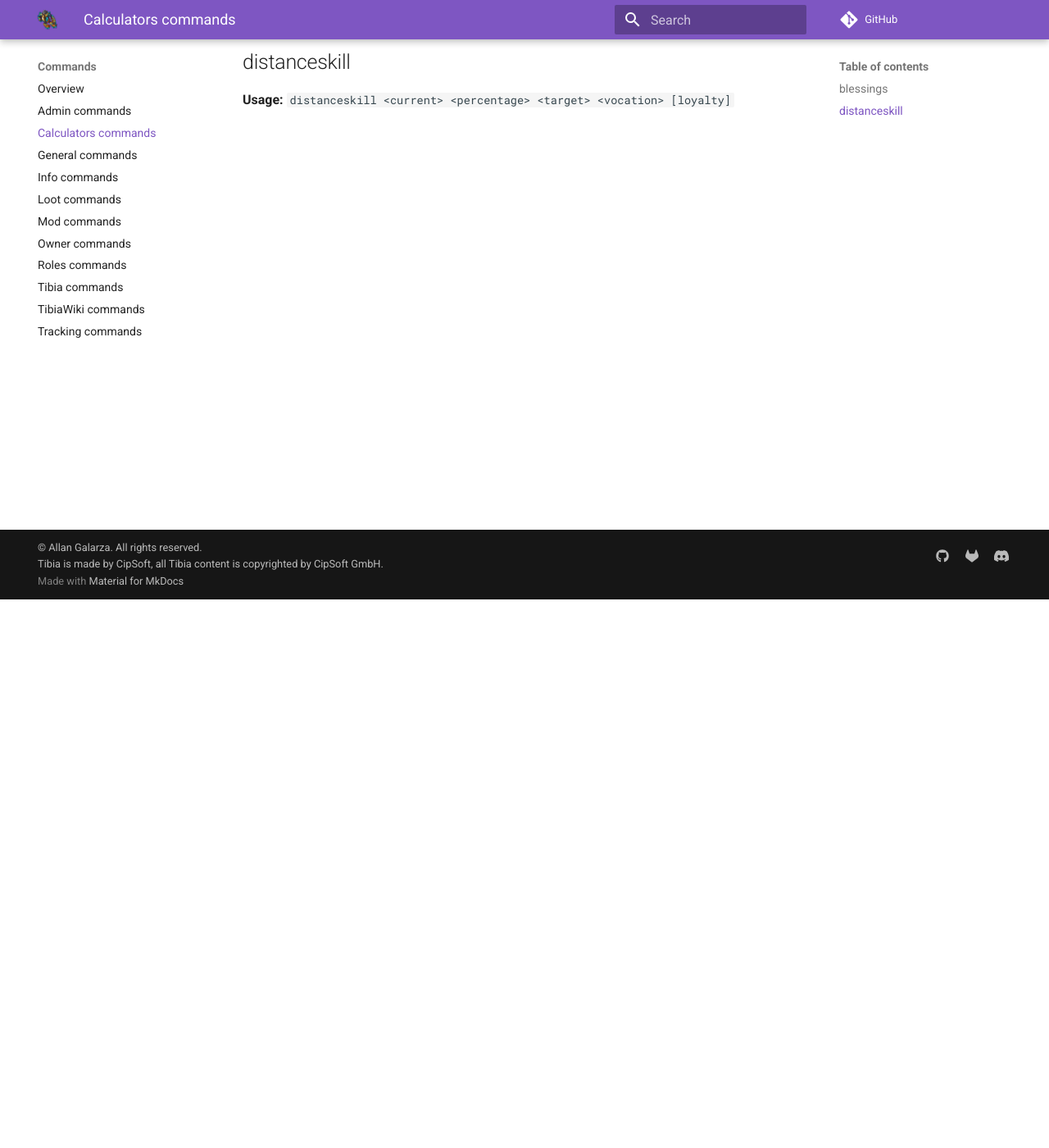
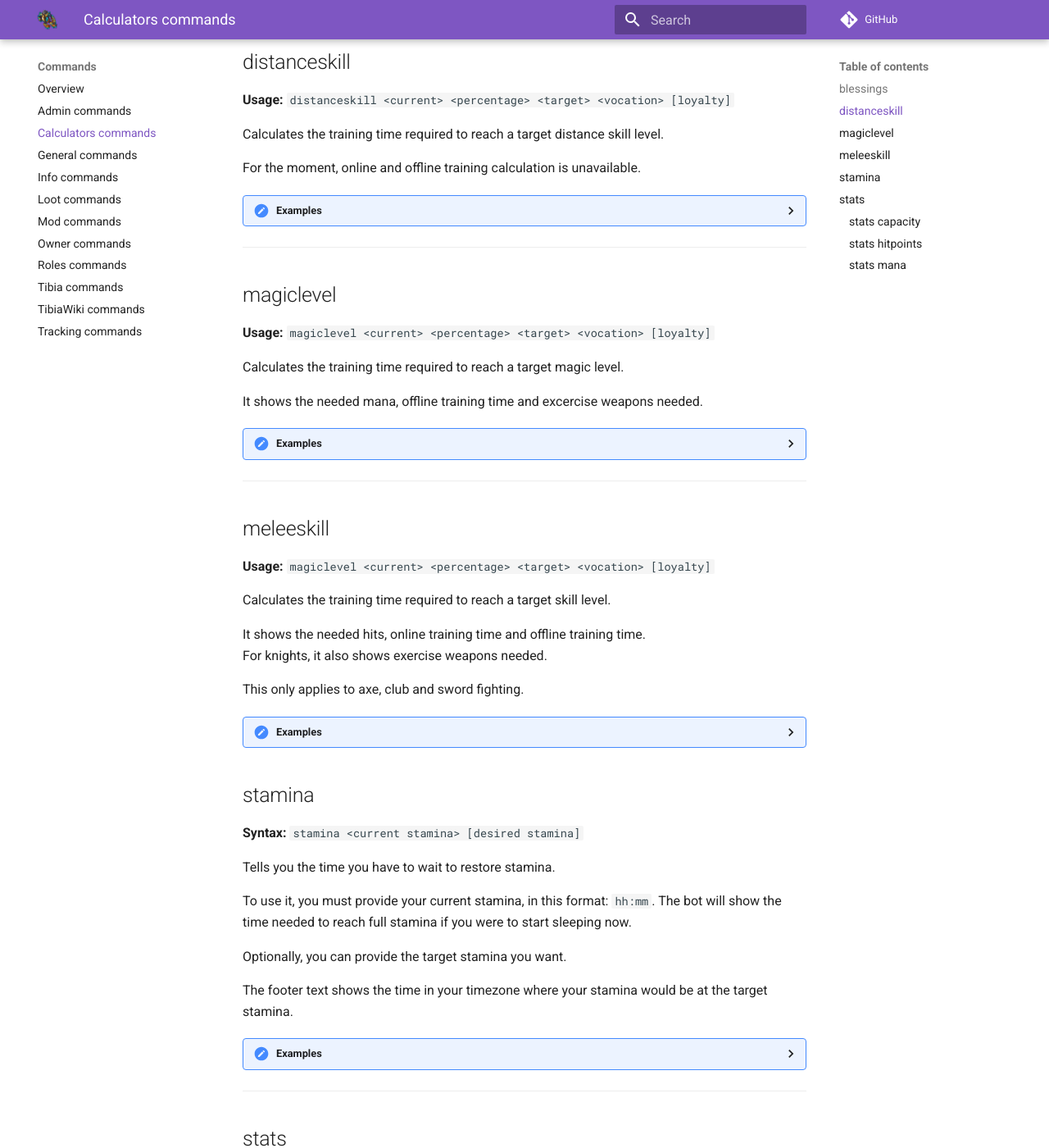
Before and after one commit to Galarzaa90/NabBot, an MkDocs documentation site: the page built from docs/commands/calculators.md, in a window 1280 px wide and 1400 px high, scrolled down 669 px. Shown: the whole window at 82% size. Built offline with MkDocs 1.6.1 and Material for MkDocs 9.7.7, drawn with Linux system fonts in a browser that asks for light colours; comment, search, counter and statistics services are not loaded; some of the changed text lies outside the part shown.

Commit message:
Added command documentation for calculators cog - Fixed minor issues found

```diff
--- a/docs/commands/calculators.md
+++ b/docs/commands/calculators.md
@@ -15,11 +15,131 @@ For players over level 100, it will also display the cost of the Blessing of the
 
 ??? Summary "Examples"
     **/bless 90**
-    ![image](../assets/images/commands/bless_1.png)
+    ![image](../assets/images/commands/calculators/blessings_1.png)
     **/bless 140**
-    ![image](../assets/images/commands/bless_2.png)
+    ![image](../assets/images/commands/calculators/blessings_2.png)
+
+----
+## distanceskill
+**Usage:** `distanceskill <current> <percentage> <target> <vocation> [loyalty]`
+
+Calculates the training time required to reach a target distance skill level.
+
+For the moment, online and offline training calculation is unavailable.
+
+??? Summary "Examples"
+    **/distanceskill 56 3 70 rp 10**
+    ![image](../assets/images/commands/calculators/distanceskill.png
+
+----
+## magiclevel
+**Usage:** `magiclevel <current> <percentage> <target> <vocation> [loyalty]`
+
+Calculates the training time required to reach a target magic level.
+
+It shows the needed mana, offline training time and excercise weapons needed.
+
+??? Summary "Examples"
+    **/magiclevel 80 45 85 druid**
+    ![image](../assets/images/commands/calculators/magiclevel_1.png)
+    **/magiclevel 6 83 8 knight 15**
+    ![image](../assets/images/commands/calculators/magiclevel_2.png)
+
+----
+## meleeskill
+**Usage:** `magiclevel <current> <percentage> <target> <vocation> [loyalty]`
+
+Calculates the training time required to reach a target skill level.
+
+It shows the needed hits, online training time and offline training time.
+For knights, it also shows exercise weapons needed.
+
+This only applies to axe, club and sword fighting.
+
+??? Summary "Examples"
+    **/meleeskill 10 0 70 knight 50**
+    ![image](../assets/images/commands/calculators/meleeskill_1.png)
+    **/meleeskill 18 0 20 druid**
+    ![image](../assets/images/commands/calculators/meleeskill_2.png)
+
+## stamina
+**Syntax:** `stamina <current stamina> [desired stamina]`
+
+Tells you the time you have to wait to restore stamina.
+
+To use it, you must provide your current stamina, in this format: `hh:mm`.
+The bot will show the time needed to reach full stamina if you were to start sleeping now.
+
+Optionally, you can provide the target stamina you want.
+
+The footer text shows the time in your timezone where your stamina would be at the target stamina.
+
+??? Summary "Examples"
+    **/stamina 39:00**
+    ![image](../assets/images/commands/calculators/stamina_1.png)
+    **/stamina 28:32**
+    ![image](../assets/images/commands/calculators/stamina_2.png)
+    **/stamina 10:00 20:00**
+    ![image](../assets/images/commands/calculators/stamina_3.png)
 
 ----
 
-## distanceskill
-**Usage:** `distanceskill <current> <percentage> <target> <vocation> [loyalty]`
+## stats
+**Syntax:** `stats <level>,<vocation` or `stats <character>`
+
+Calculates character stats based on vocation and level.
+
+Shows hitpoints, mana, capacity, total experience and experience to next level.
+
+This command can be used in two ways:
+
+1. To calculate the stats for a certain level and vocation. (`stats <level>,<vocation>`)
+2. To calculate the stats of a character. (`stats <character>`)
+
+??? Summary "Examples"
+    **/stats 543,elder druid**
+    ![image](../assets/images/commands/calculators/stats_1.png)
+    **/stats Galarzaa Fidera**
+    ![image](../assets/images/commands/calculators/stats_2.png)
+
+----
+
+### stats capacity
+**Syntax:** `/stats capacity <target capacity>`
+**Other aliases:** `stats cap`
+
+Calculates the level required to reach the specified capacity.
+
+The levels needed for each vocation are shown.
+
+??? Summary "Example"
+    **/stats capacity 10000**
+    ![image](../assets/images/commands/calculators/stats_capacity.png)
+
+----
+
+### stats hitpoints
+**Syntax:** `/stats hitpoints <target hitpoints>`
+**Other aliases:** `stats hp`
+
+Calculates the level required to reach the specified hitpoints.
+
+The levels needed for each vocation are shown.
+
+??? Summary "Example"
+    **/stats hitpoints 3000**
+    ![image](../assets/images/commands/calculators/stats_hitpoints.png)
+
+----
+
+### stats mana
+**Syntax:** `/stats mana <target mana>`
+**Other aliases:** `stats mp`
+
+Calculates the level required to reach the specified mana.
+
+The levels needed for each vocation are shown.
+
+??? Summary "Example"
+    **/stats mana 5000**
+    ![image](../assets/images/commands/calculators/stats_mana.png)
```
Also changed, not shown: docs/commands/tibia.md (+0 -38 lines), docs/assets/images/commands/calculators/blessings_1.png (renamed from docs/assets/images/commands/bless_1.png), docs/assets/images/commands/calculators/blessings_2.png (renamed from docs/assets/images/commands/bless_2.png), docs/assets/images/commands/calculators/stamina_1.png (renamed from docs/assets/images/commands/stamina_1.png), docs/assets/images/commands/calculators/stamina_2.png (renamed from docs/assets/images/commands/stamina_2.png), docs/assets/images/commands/calculators/stats_1.png (added), docs/assets/images/commands/calculators/stats_2.png (added), docs/assets/images/commands/stats_1.png (deleted), docs/assets/images/commands/stats_2.png (deleted), 2 other files.
